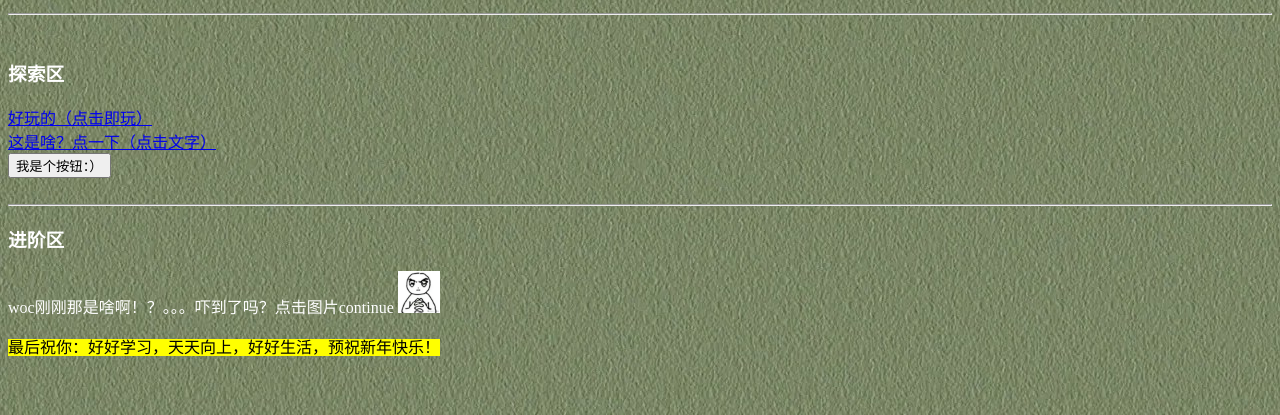
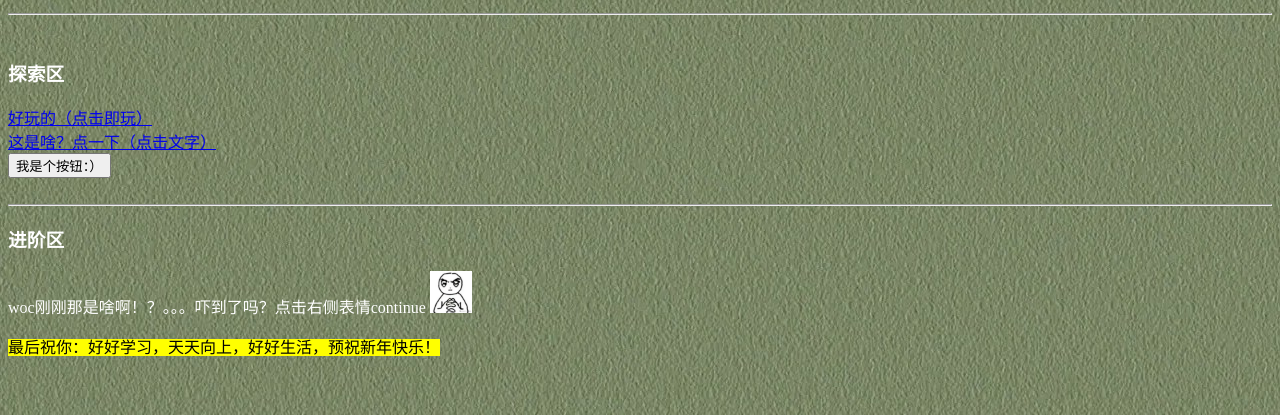
Before and after one commit to haomi-night/heyiwei, a plain HTML site: page index.html in a window 1280 px wide. Shown: the part 385-800 px from the top of the page. Drawn offline with Linux system fonts and the light colour scheme.

Commit message:
Fix HTML encoding issues in index.html

```diff
--- a/index.html
+++ b/index.html
@@ -36,7 +36,7 @@
 
 <hr>
 <h3>进阶区</h3>
-<p>woc刚刚那是啥啊！？。。。吓到了吗？点击图片continue
+<p>woc刚刚那是啥啊！？。。。吓到了吗？点击右侧表情continue
 <a href="谢谢惠顾.html">
 <img src="serious.jpg" alt="对不起图片走丢啦" style="width:42px;height:42px;">
 </a></p>
```
